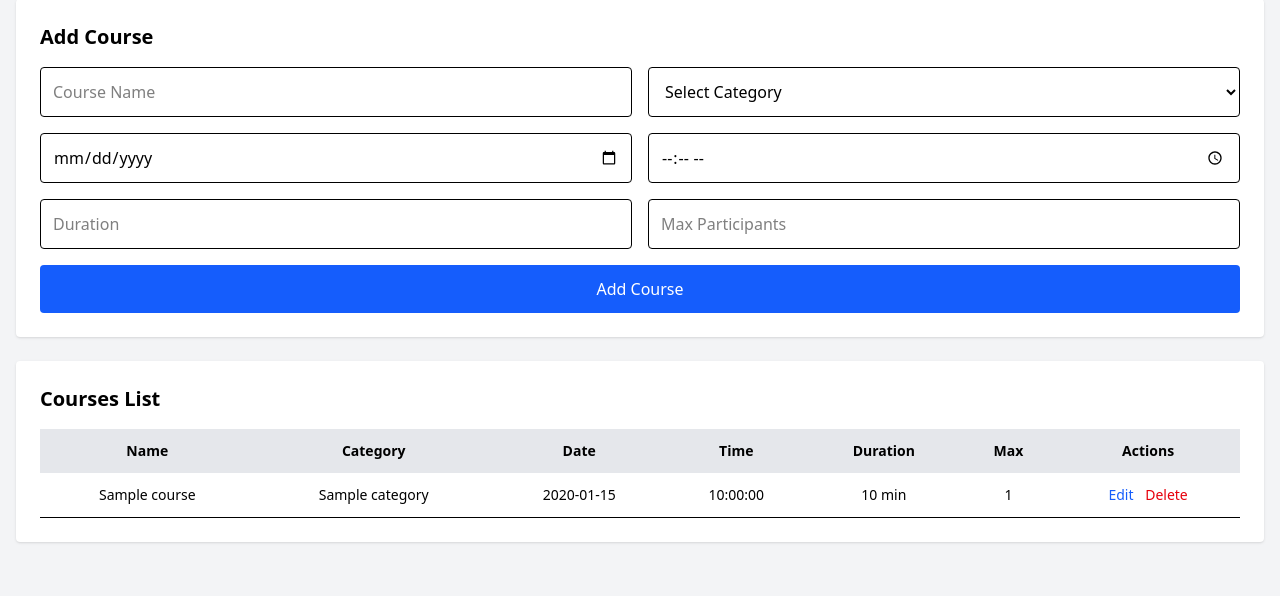
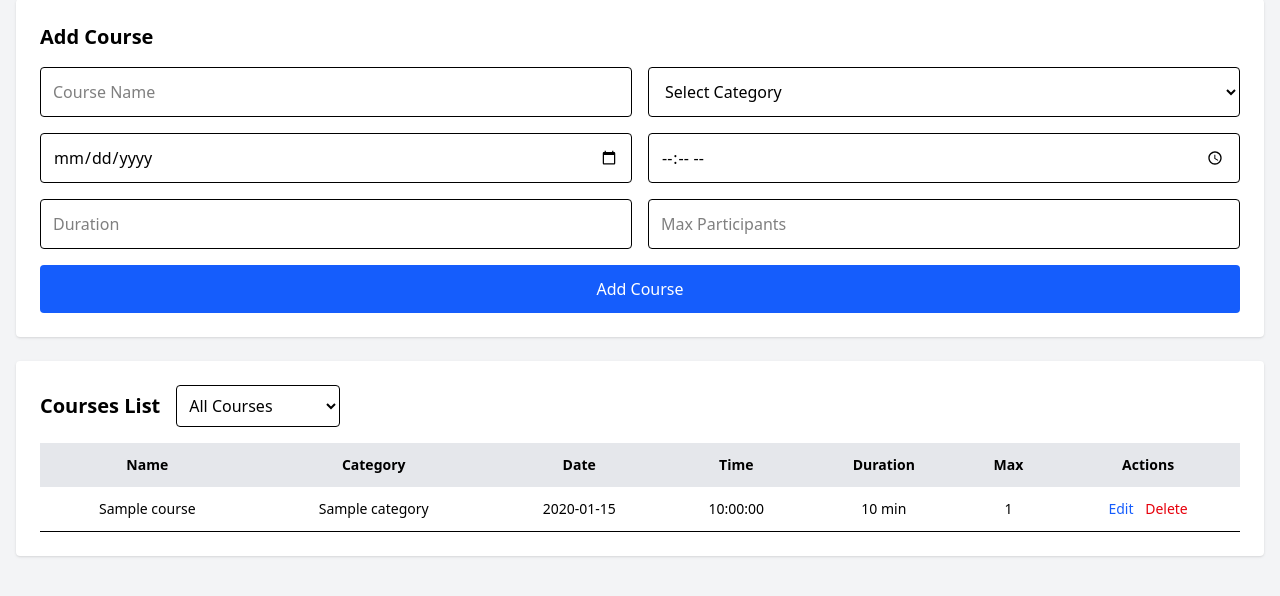
Before and after one commit to hamzalafsioui/FitManager, a PHP site: page /courses.php in a window 1280 px wide. Shown: the part 89-685 px from the top of the page. Run offline with PHP 8.4, Linux system fonts and the light colour scheme; tables that the repository leaves empty hold one stand-in row (values such as "Sample post").

Commit message:
add dropdown to filter courses by category

```diff
--- a/includes/functions_data/functions_courses.php
+++ b/includes/functions_data/functions_courses.php
@@ -3,16 +3,30 @@
 require_once __DIR__ . "/../../db.php";
 
 
-function getAllCourses(){
+function getAllCourses($category_id = "") {
     global $pdo;
-   $sql = "SELECT c.id,c.name,c.category_id,c.course_date,c.course_time,c.duration,c.max_participants,
+
+    $sql = "SELECT c.id,c.name,c.category_id,c.course_date,c.course_time,c.duration,c.max_participants,
             cat.name AS category_name
-        FROM courses c
-        JOIN categories cat ON c.category_id = cat.id
-        ORDER BY c.course_date ASC
-    ";
-    return $pdo->query($sql)->fetchAll(PDO::FETCH_ASSOC);
+            FROM courses c
+            JOIN categories cat ON c.category_id = cat.id
+            ";
+
+    $params = [];
+
+    if (!empty($category_id)) {
+        $sql .= " WHERE c.category_id = ? ";
+        $params[] = $category_id;
+    }
+
+    $sql .= " ORDER BY c.course_date ASC";
+
+    $stmt = $pdo->prepare($sql);
+    $stmt->execute($params);
+
+    return $stmt->fetchAll(PDO::FETCH_ASSOC);
 }
+
 
 function getCourseById($id){
     global $pdo;
--- a/public/courses.php
+++ b/public/courses.php
@@ -1,8 +1,8 @@
 <?php
 require_once __DIR__ . "/../includes/functions_data/functions_courses.php";
 
-
-$courses = getAllCourses();
+$selected_category = $_GET['category'] ?? '';
+$courses = getAllCourses($selected_category);
 $categories = getAllCategories();
 
 
@@ -60,9 +60,25 @@ $categories = getAllCategories();
         </form>
     </div>
 
+
+
     <!-- Table -->
     <div class="bg-white p-6 rounded shadow mt-6">
-        <h2 class="text-xl mb-4 font-semibold">Courses List</h2>
+        <div class = "flex  items-center gap-4">
+            <h2 class="text-xl mb-4 font-semibold">Courses List</h2>
+            <form method="GET" class="mb-4">
+                <select name="category" class="p-2 border rounded" onchange="this.form.submit()">
+                     <option value="">All Courses</option>
+
+                    <?php foreach ($categories as $cat): ?>
+                     <option value="<?= $cat['id'] ?>"
+                    <?= ($selected_category == $cat['id']) ? 'selected' : '' ?>>
+                    <?= htmlspecialchars($cat['name']) ?>
+                    </option>
+                <?php endforeach; ?>
+    </select>
+</form>
+        </div>
 
         <div class="overflow-x-auto">
             <table class="min-w-full table-auto text-sm">
--- a/public/src/output.css
+++ b/public/src/output.css
@@ -365,6 +365,9 @@
   .bg-white {
     background-color: var(--color-white);
   }
+  .p-2 {
+    padding: calc(var(--spacing) * 2);
+  }
   .p-3 {
     padding: calc(var(--spacing) * 3);
   }
```
